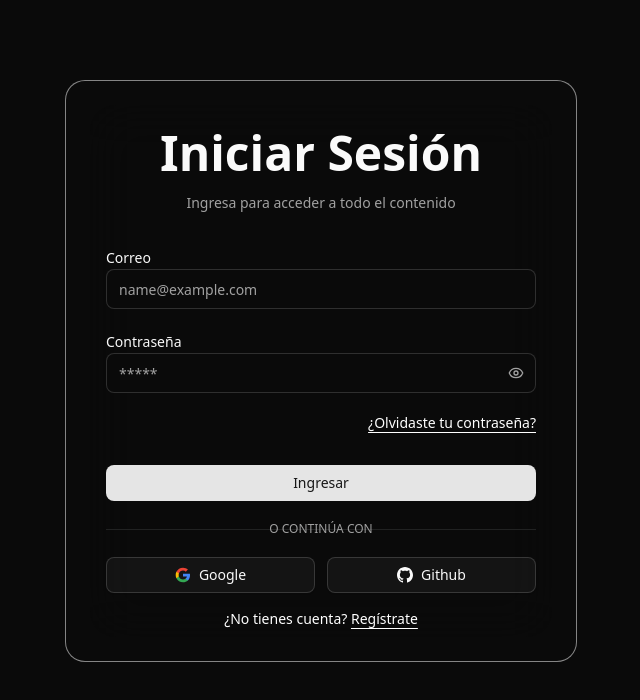
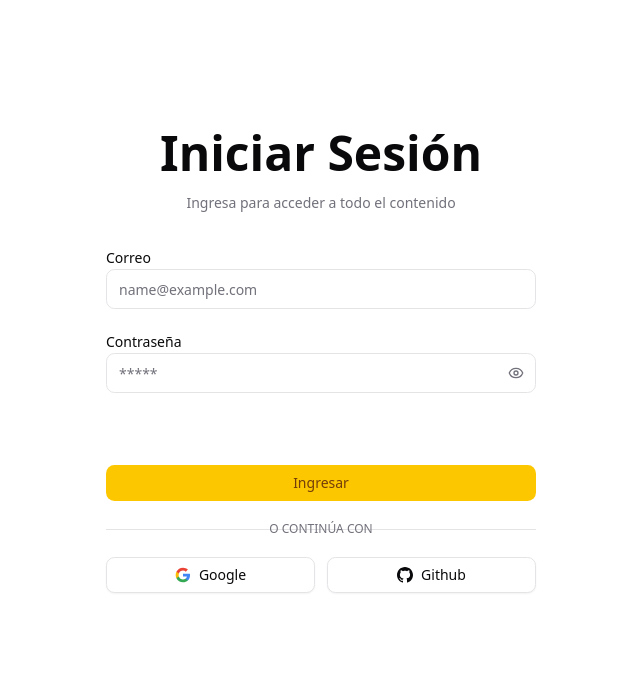
Before and after one commit to boyelf/gestor-pedido, a Next.js app: page / in a window 1280 px wide. Shown: the top 700 px of the page, without its empty margins (319-959 px from the left). Built offline with nearby package versions, Linux system fonts and the light colour scheme; no server answers.

Commit message:
agregado UI tarjeta de pedidos

```diff
--- a/actions/task/create-task.ts
+++ b/actions/task/create-task.ts
@@ -8,6 +8,7 @@ interface CreateTaskData {
   description?: string
   status?: Status
   priority?: 'low' | 'medium' | 'high'
+  created_at?: string | number
   image?: File | null
 }
 
--- a/actions/task/update-task.ts
+++ b/actions/task/update-task.ts
@@ -11,6 +11,7 @@ interface UpdateTaskData {
   priority?: 'low' | 'medium' | 'high'
   image?: File | null
   existingImage?: string | null
+  updated_at?: string | number
   removeImage?: boolean
 }
 
--- a/app/dashboard/components/TaskForm.tsx
+++ b/app/dashboard/components/TaskForm.tsx
@@ -106,6 +106,7 @@ export function TaskForm({ isOpen, onClose, task, onSuccess }: TaskFormProps) {
                     priority: data.priority,
                     image: selectedFile || undefined,
                     existingImage: task.image,
+                    updated_at: Date.now().toString(),
                     removeImage,
                 });
 
@@ -122,6 +123,7 @@ export function TaskForm({ isOpen, onClose, task, onSuccess }: TaskFormProps) {
                     description: data.description,
                     status: data.status,
                     priority: data.priority,
+                    created_at: Date.now().toString(),
                     image: selectedFile || undefined,
                 });
 
--- a/app/dashboard/components/TaskList.tsx
+++ b/app/dashboard/components/TaskList.tsx
@@ -286,13 +286,13 @@ export function TaskList() {
       {/* Header */}
       <div className="flex justify-between items-center">
         <div>
-          <h1 className="text-3xl font-bold">Tareas</h1>
+          <h1 className="text-3xl font-bold">Pedidos</h1>
           <p className="text-gray-500 mt-1">
-            Total de tareas: <span className="font-semibold">{state.totalCount}</span>
+            Total de pedidos: <span className="font-semibold">{state.totalCount}</span>
           </p>
         </div>
         <Button onClick={() => setIsFormOpen(true)} size="lg">
-          + Nueva Tarea
+          + Nuevo Pedido
         </Button>
       </div>
 
--- a/app/dashboard/page.tsx
+++ b/app/dashboard/page.tsx
@@ -17,7 +17,7 @@ return (
     <nav className="px-6 py-4 flex justify-between border-b">
         <div className="text-xl font-extrabold tracking-tight flex items-center gap-3" >
             <LayoutGrid size={32}/>
-           Gestor de tareas
+           Gestor Pedidos
         </div>
         {user && (
 
--- a/app/globals.css
+++ b/app/globals.css
@@ -48,73 +48,74 @@
 }
 
 :root {
-  --radius: 0.625rem;
+  --radius: 0.65rem;
   --background: oklch(1 0 0);
-  --foreground: oklch(0.145 0 0);
+  --foreground: oklch(0.141 0.005 285.823);
   --card: oklch(1 0 0);
-  --card-foreground: oklch(0.145 0 0);
+  --card-foreground: oklch(0.141 0.005 285.823);
   --popover: oklch(1 0 0);
-  --popover-foreground: oklch(0.145 0 0);
-  --primary: oklch(0.205 0 0);
-  --primary-foreground: oklch(0.985 0 0);
-  --secondary: oklch(0.97 0 0);
-  --secondary-foreground: oklch(0.205 0 0);
-  --muted: oklch(0.97 0 0);
-  --muted-foreground: oklch(0.556 0 0);
-  --accent: oklch(0.97 0 0);
-  --accent-foreground: oklch(0.205 0 0);
+  --popover-foreground: oklch(0.141 0.005 285.823);
+  --primary: oklch(0.852 0.199 91.936);
+  --primary-foreground: oklch(0.421 0.095 57.708);
+  --secondary: oklch(0.967 0.001 286.375);
+  --secondary-foreground: oklch(0.21 0.006 285.885);
+  --muted: oklch(0.967 0.001 286.375);
+  --muted-foreground: oklch(0.552 0.016 285.938);
+  --accent: oklch(0.967 0.001 286.375);
+  --accent-foreground: oklch(0.21 0.006 285.885);
   --destructive: oklch(0.577 0.245 27.325);
-  --border: oklch(0.922 0 0);
-  --input: oklch(0.922 0 0);
-  --ring: oklch(0.708 0 0);
-  --chart-1: oklch(0.646 0.222 41.116);
-  --chart-2: oklch(0.6 0.118 184.704);
-  --chart-3: oklch(0.398 0.07 227.392);
-  --chart-4: oklch(0.828 0.189 84.429);
-  --chart-5: oklch(0.769 0.188 70.08);
+  --border: oklch(0.92 0.004 286.32);
+  --input: oklch(0.92 0.004 286.32);
+  --ring: oklch(0.852 0.199 91.936);
+  --chart-1: oklch(0.905 0.182 98.111);
+  --chart-2: oklch(0.795 0.184 86.047);
+  --chart-3: oklch(0.681 0.162 75.834);
+  --chart-4: oklch(0.554 0.135 66.442);
+  --chart-5: oklch(0.476 0.114 61.907);
   --sidebar: oklch(0.985 0 0);
-  --sidebar-foreground: oklch(0.145 0 0);
-  --sidebar-primary: oklch(0.205 0 0);
-  --sidebar-primary-foreground: oklch(0.985 0 0);
-  --sidebar-accent: oklch(0.97 0 0);
-  --sidebar-accent-foreground: oklch(0.205 0 0);
-  --sidebar-border: oklch(0.922 0 0);
-  --sidebar-ring: oklch(0.708 0 0);
+  --sidebar-foreground: oklch(0.141 0.005 285.823);
+  --sidebar-primary: oklch(0.681 0.162 75.834);
+  --sidebar-primary-foreground: oklch(0.987 0.026 102.212);
+  --sidebar-accent: oklch(0.967 0.001 286.375);
+  --sidebar-accent-foreground: oklch(0.21 0.006 285.885);
+  --sidebar-border: oklch(0.92 0.004 286.32);
+  --sidebar-ring: oklch(0.852 0.199 91.936);
 }
 
 .dark {
-  --background: oklch(0.145 0 0);
+  --background: oklch(0.141 0.005 285.823);
   --foreground: oklch(0.985 0 0);
-  --card: oklch(0.205 0 0);
+  --card: oklch(0.21 0.006 285.885);
   --card-foreground: oklch(0.985 0 0);
-  --popover: oklch(0.205 0 0);
+  --popover: oklch(0.21 0.006 285.885);
   --popover-foreground: oklch(0.985 0 0);
-  --primary: oklch(0.922 0 0);
-  --primary-foreground: oklch(0.205 0 0);
-  --secondary: oklch(0.269 0 0);
+  --primary: oklch(0.795 0.184 86.047);
+  --primary-foreground: oklch(0.421 0.095 57.708);
+  --secondary: oklch(0.274 0.006 286.033);
   --secondary-foreground: oklch(0.985 0 0);
-  --muted: oklch(0.269 0 0);
-  --muted-foreground: oklch(0.708 0 0);
-  --accent: oklch(0.269 0 0);
+  --muted: oklch(0.274 0.006 286.033);
+  --muted-foreground: oklch(0.705 0.015 286.067);
+  --accent: oklch(0.274 0.006 286.033);
   --accent-foreground: oklch(0.985 0 0);
   --destructive: oklch(0.704 0.191 22.216);
   --border: oklch(1 0 0 / 10%);
   --input: oklch(1 0 0 / 15%);
-  --ring: oklch(0.556 0 0);
-  --chart-1: oklch(0.488 0.243 264.376);
-  --chart-2: oklch(0.696 0.17 162.48);
-  --chart-3: oklch(0.769 0.188 70.08);
-  --chart-4: oklch(0.627 0.265 303.9);
-  --chart-5: oklch(0.645 0.246 16.439);
-  --sidebar: oklch(0.205 0 0);
+  --ring: oklch(0.421 0.095 57.708);
+  --chart-1: oklch(0.905 0.182 98.111);
+  --chart-2: oklch(0.795 0.184 86.047);
+  --chart-3: oklch(0.681 0.162 75.834);
+  --chart-4: oklch(0.554 0.135 66.442);
+  --chart-5: oklch(0.476 0.114 61.907);
+  --sidebar: oklch(0.21 0.006 285.885);
   --sidebar-foreground: oklch(0.985 0 0);
-  --sidebar-primary: oklch(0.488 0.243 264.376);
-  --sidebar-primary-foreground: oklch(0.985 0 0);
-  --sidebar-accent: oklch(0.269 0 0);
+  --sidebar-primary: oklch(0.795 0.184 86.047);
+  --sidebar-primary-foreground: oklch(0.987 0.026 102.212);
+  --sidebar-accent: oklch(0.274 0.006 286.033);
   --sidebar-accent-foreground: oklch(0.985 0 0);
   --sidebar-border: oklch(1 0 0 / 10%);
-  --sidebar-ring: oklch(0.556 0 0);
+  --sidebar-ring: oklch(0.421 0.095 57.708);
 }
+
 
 @layer base {
   * {
--- a/app/layout.tsx
+++ b/app/layout.tsx
@@ -15,7 +15,7 @@ const geistMono = Geist_Mono({
 });
 
 export const metadata: Metadata = {
-  title: "NextJS con Supabase Auth",
+  title: "Gestor de Pedidos - Dashboard",
   description: "Generated by create next app",
 };
 
@@ -25,7 +25,8 @@ export default function RootLayout({
   children: React.ReactNode;
 }>) {
   return (
-    <html lang="en" className="dark">
+    // <html lang="en" className="dark">
+    <html lang="en">
       <body
         className={`${geistSans.variable} ${geistMono.variable} antialiased`}
       >
--- a/app/profile/page.tsx
+++ b/app/profile/page.tsx
@@ -1,11 +1,15 @@
 import React from "react";
 import UserProfile from "./components/UserProfile";
+import TarjetaPedido from "@/components/TarjetaPedido";
 
 export default function ProfilePage() {
 
 return (
     <div className="flex items-center justify-center h-screen p-4">
-      <UserProfile />
+      {/* <UserProfile /> */}
+      <TarjetaPedido />
+      <TarjetaPedido />
+      <TarjetaPedido />
      </div>
 )
 }
--- /dev/null
+++ b/components/TarjetaPedido.tsx
@@ -0,0 +1,116 @@
+import React from 'react';
+import { Card, CardContent } from '@/components/ui/card';
+import { BookOpen, Check, Settings } from 'lucide-react'
+
+const TarjetaPedido: React.FC = () => {
+  return (
+    <Card className="max-w-md w-full overflow-hidden">
+      {/* Header Image Section */}
+      <div className="relative h-48 w-full bg-slate-200 dark:bg-slate-800">
+        <div
+          className="absolute inset-0 bg-cover bg-center"
+          style={{
+            backgroundImage: "url('https://lh3.googleusercontent.com/aida-public/AB6AXuDLzvcZ9GxkbR7-kXqbrWjAPazddNXJ29fH-sKpuWuZcV43C6qnHXkmvyZlIMjXCwnp6krH1pEvsaN7Pkal7McbyW-UlTz1VD5hGrqZx7HNu4LCNqUJLSJ57TOGJ2vYRSu7yuWuuvGV9Pp9cBUT_3pTGKaeEDSdmPke0GJ6fFLENMXUFcgxzV-pjlheI5ievXXePiz9ApQKocp1azRcQxK3TF-7hG-sT8qT5NPaSU2J9VJGKjMlxABdl3zkPYDFwpdvozsbYjrGmEBv')"
+          }}
+        />
+        <div className="absolute top-4 right-4">
+          <span className="bg-primary text-white text-xs font-bold px-3 py-1.5 rounded-full uppercase tracking-wider shadow-sm">
+            En proceso
+          </span>
+        </div>
+      </div>
+
+      {/* Content Section */}
+      <CardContent className="p-6">
+        {/* Order ID & Messenger Info */}
+        <div className="flex justify-between items-start mb-6">
+          <div>
+            <h2 className="text-slate-900 dark:text-slate-100 text-xl font-bold tracking-tight">Pedido #82934</h2>
+            <div className="flex items-center gap-2 mt-1 text-slate-500 dark:text-slate-400">
+              <span className="material-symbols-outlined text-lg">person</span>
+              <p className="text-sm font-medium">Mensajero: Carlos Rodríguez</p>
+            </div>
+          </div>
+          <div className="bg-primary/10 p-2 rounded-lg">
+            <span className="material-symbols-outlined text-primary"><Settings /></span>
+          </div>
+        </div>
+
+        {/* Timeline Section */}
+        <div className="space-y-0 relative">
+          {/* Timeline Line */}
+          <div className="absolute left-[11px] top-3 bottom-3 w-[2px] bg-slate-100 dark:bg-slate-800"></div>
+
+          {/* Event 1: Created */}
+          <div className="relative flex gap-4 pb-6">
+            <div className="z-10 bg-white dark:bg-slate-900 rounded-full h-6 w-6 flex items-center justify-center border-2 border-primary">
+              <span className="material-symbols-outlined text-primary text-[14px] font-bold">
+                <Check />
+                </span>
+            </div>
+            <div>
+              <p className="text-slate-900 dark:text-slate-100 text-sm font-semibold">Pedido Creado</p>
+              <p className="text-slate-500 dark:text-slate-400 text-xs">12 May, 2024 - 10:30 AM</p>
+            </div>
+          </div>
+
+          {/* Event 2: Start */}
+          <div className="relative flex gap-4 pb-6">
+            <div className="z-10 bg-white dark:bg-slate-900 rounded-full h-6 w-6 flex items-center justify-center border-2 border-primary">
+              <span className="material-symbols-outlined text-primary text-[14px] font-bold"><Check /></span>
+            </div>
+            <div>
+              <p className="text-slate-900 dark:text-slate-100 text-sm font-semibold">Inicio de Entrega</p>
+              <p className="text-slate-500 dark:text-slate-400 text-xs">12 May, 2024 - 10:45 AM</p>
+            </div>
+          </div>
+
+          {/* Event 3: Estimated Delivery */}
+          <div className="relative flex gap-4">
+            <div className="z-10 bg-slate-100 dark:bg-slate-800 rounded-full h-6 w-6 flex items-center justify-center border-2 border-slate-200 dark:border-slate-700">
+              <span className="material-symbols-outlined text-slate-400 text-[14px]">schedule</span>
+            </div>
+            <div>
+              <p className="text-slate-900 dark:text-slate-100 text-sm font-semibold">Entrega Estimada</p>
+              <p className="text-slate-500 dark:text-slate-400 text-xs">12 May, 2024 - 11:15 AM</p>
+            </div>
+          </div>
+        </div>
+
+        {/* Action Buttons */}
+        <div className="mt-8 flex gap-3">
+          <button className="flex-1 bg-primary hover:bg-primary/90 text-white font-semibold py-3 px-4 rounded-lg transition-colors flex items-center justify-center gap-2">
+            <span className="material-symbols-outlined text-sm"><BookOpen /></span>
+            Detalles
+          </button>
+          <button className="bg-slate-100 dark:bg-slate-800 hover:bg-slate-200 dark:hover:bg-slate-700 text-slate-700 dark:text-slate-200 p-3 rounded-lg transition-colors">
+            <span className="material-symbols-outlined">opcion</span>
+          </button>
+        </div>
+      </CardContent>
+
+      {/* Secondary States (Footer Info) */}
+      <div className="bg-slate-50 dark:bg-slate-800/50 px-6 py-4 border-t border-slate-100 dark:border-slate-800">
+        <div className="flex items-center justify-between opacity-60">
+          <span className="text-[10px] font-bold uppercase tracking-widest text-slate-400">Otros estados</span>
+          <div className="flex gap-3">
+            <div className="flex items-center gap-1">
+              <div className="w-1.5 h-1.5 rounded-full bg-slate-400"></div>
+              <span className="text-[10px] text-slate-500">Pendiente</span>
+            </div>
+            <div className="flex items-center gap-1">
+              <div className="w-1.5 h-1.5 rounded-full bg-green-500"></div>
+              <span className="text-[10px] text-slate-500">Completado</span>
+            </div>
+            <div className="flex items-center gap-1">
+              <div className="w-1.5 h-1.5 rounded-full bg-red-500"></div>
+              <span className="text-[10px] text-slate-500">Cancelado</span>
+            </div>
+          </div>
+        </div>
+      </div>
+    </Card>
+  );
+};
+
+export default TarjetaPedido;
```
